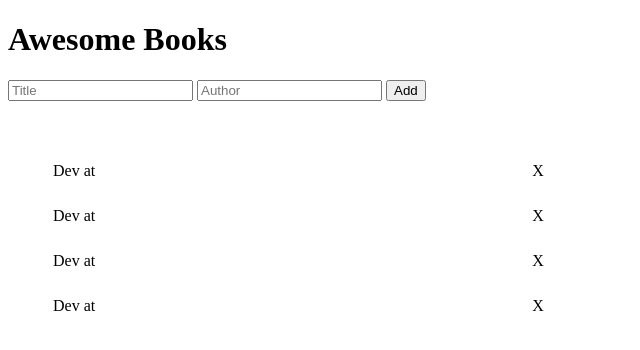
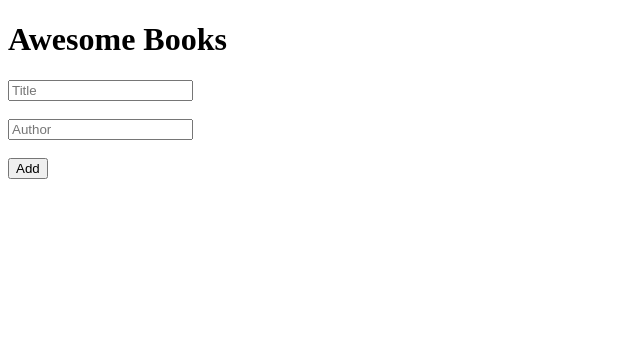
Before and after one commit to waseemqureshi2020/Awesome-Books-App, a plain HTML site: page index.html in a window 1280 px wide. Shown: the whole page, without its empty margins (0-640 px from the left). Drawn offline with Linux system fonts and the light colour scheme.

Commit message:
Modify index.html file

```diff
--- a/index.html
+++ b/index.html
@@ -4,24 +4,22 @@
     <meta charset="UTF-8">
     <meta http-equiv="X-UA-Compatible" content="IE=edge">
     <meta name="viewport" content="width=device-width, initial-scale=1.0">
-    <title>Awesome Books</title>
-    <link rel="stylesheet" href="style.css">
+    <link rel="stylesheet" href="./style.css">
+    <title>Awesome book</title>
 </head>
 <body>
-  <h1>Awesome Books</h1>
-  <form>
-    <input type="text" id="title" placeholder="Title" required>
-    <input type="text" id="author" placeholder="Author" required>
-    <button type="button" id="add" class="add-button">Add</button>
-  </form>
-  <div class="container">
-    <ul>
-        <li>Dev at<span>X</span></li>
-        <li>Dev at<span>X</span></li>
-        <li>Dev at<span>X</span></li>
-        <li>Dev at<span>X</span></li>
-    </ul>
-  </div>
+    <h1>Awesome Books</h1>
+    <ul id="awesomeBooks"></ul>
+    <small id="error"></small>
+    <form action="">
+        <input type="text" name="title" id="title" placeholder="Title">
+        <br>
+        <br>
+        <input type="text" name="author" id="author" placeholder="Author">
+        <br>
+        <br>
+        <button type="submit" id="submit">Add</button>
+    </form>
+    <script src="./app.js"></script>
 </body>
-<script src="./app.js"></script>
 </html>
```
